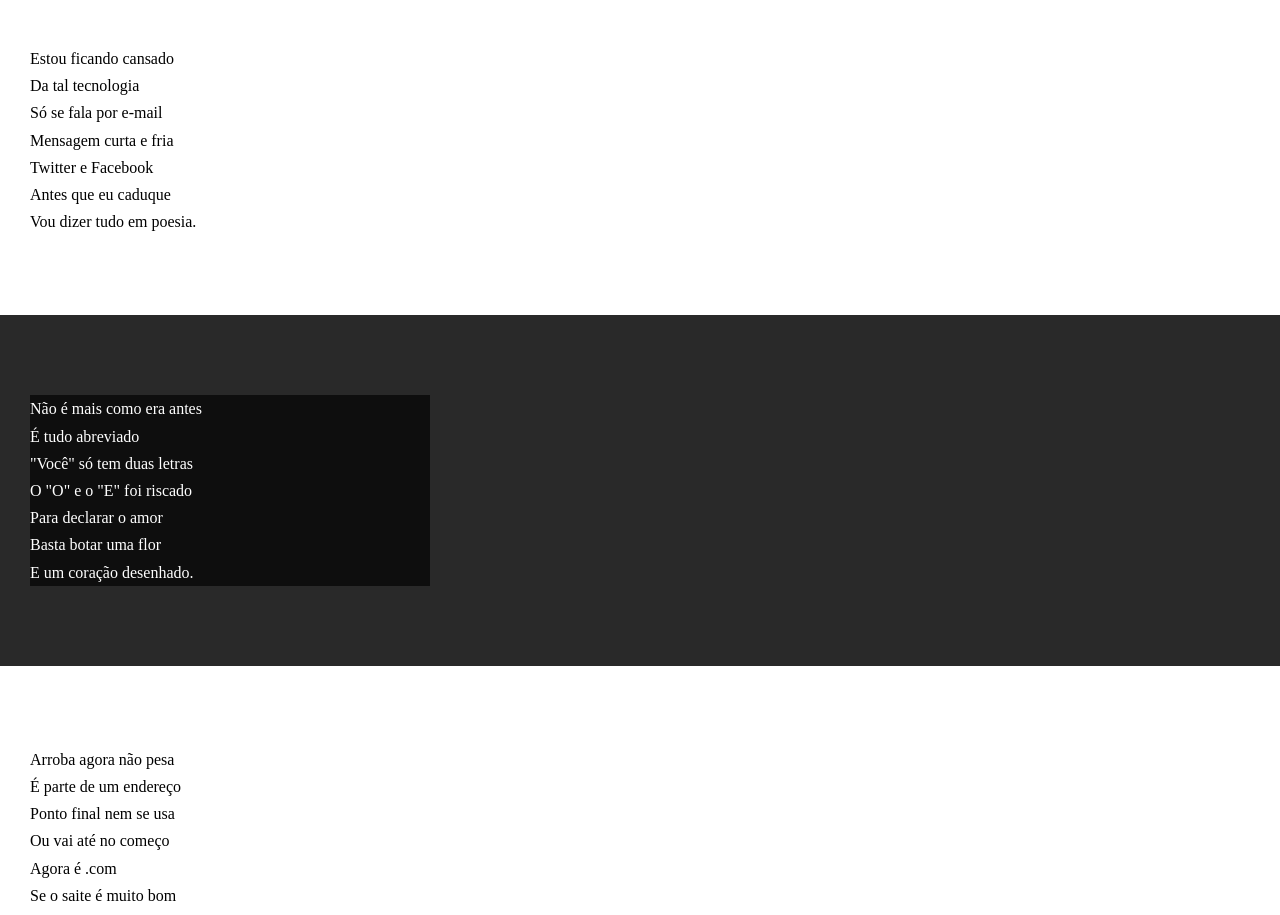
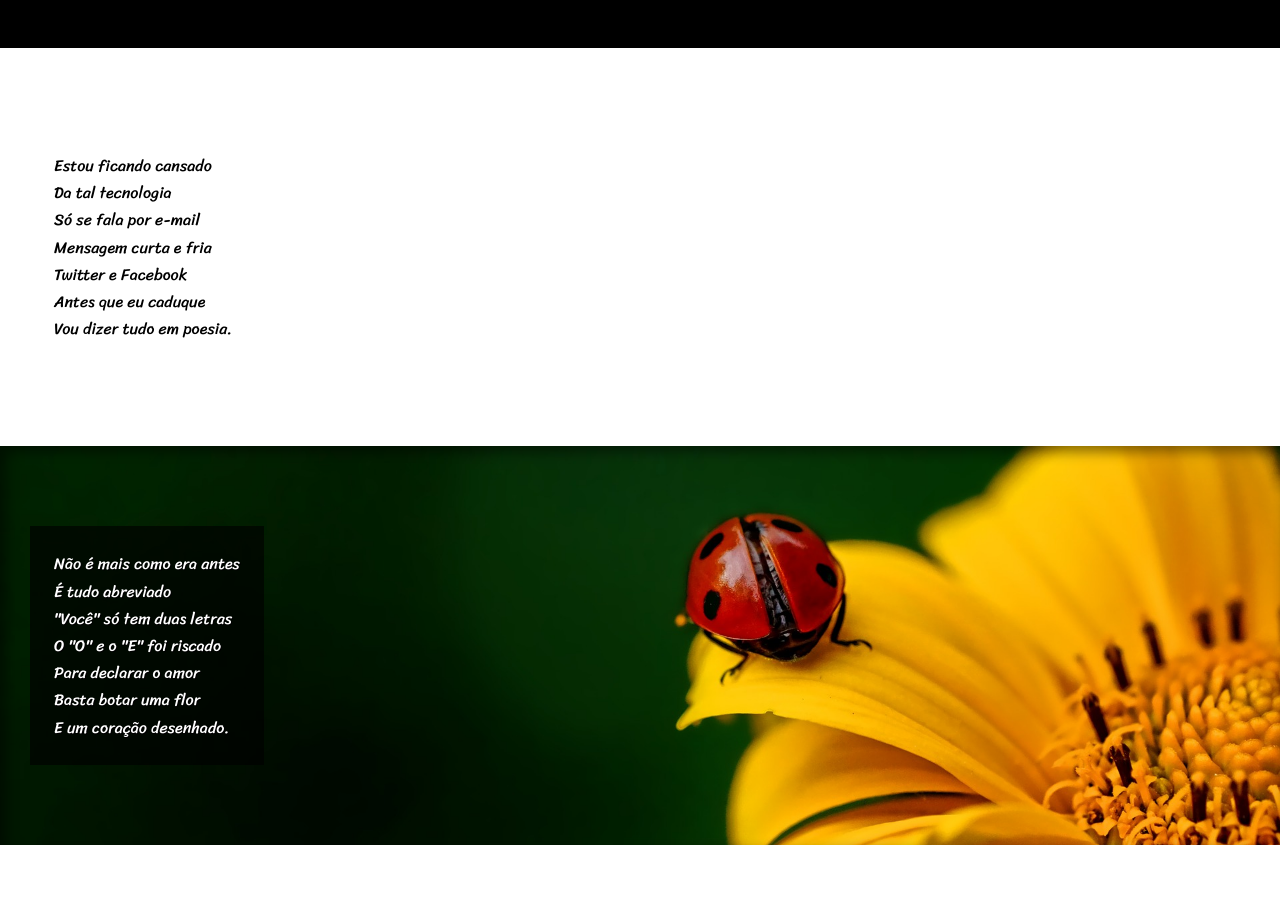
Before and after one commit to RubensDevs/Exercicio_cordel, a plain HTML site: page index.html in a window 1280 px wide. Shown: the part 190-1105 px from the top of the page. Drawn offline with Linux system fonts and the light colour scheme.

Commit message:
Finish cordel

```diff
--- a/index.html
+++ b/index.html
@@ -23,7 +23,7 @@
             </p>
         </section>
 
-        <section class="imagem">
+        <section class="imagem" id="img01">
             <p>
                 Não é mais como era antes <br>
                 É tudo abreviado <br>
@@ -57,7 +57,7 @@
             </p>
         </section>
 
-        <section class="imagem">
+        <section class="imagem" id="img02">
             <p>
                 Tenho saudade das cartas <br>
                 Escritas com a própria mão <br>
--- a/style.css
+++ b/style.css
@@ -1,7 +1,14 @@
 @charset "UTF-8";
 /*https://professorguanabara.github.io/projeto-cordel/*/
-@import url();
+@import url('https://fonts.googleapis.com/css2?family=Passion+One&family=Sriracha&display=swap');
 
+:root{
+
+    --fonte1:Verdana, Geneva, Tahoma, sans-serif;
+    --fonte2: 'Passion One', sans-serif;
+    --fonte3: 'Sriracha', cursive;
+
+}
 *{
     margin: 0px;
     padding: 0px;
@@ -20,6 +27,8 @@ header{
 header > h1{
     padding-top: 50px ;
     font-variant: small-caps;
+    font-family: var(--fonte2);
+    font-size: 8.5vw;
 }
 header p{
     padding-bottom: 50px;
@@ -37,6 +46,10 @@ section{
     padding-bottom: 10vh;
     line-height: 1.7em;
     padding-left: 30px;
+    font-family: var(--fonte3);
+}
+section > p{
+    padding: 1.5em;
 }
 section.normal{
     background-color: white;
@@ -45,13 +58,27 @@ section.normal{
 section.imagem{
     background-color: rgba(0, 0, 0, 0.758);
     color: white;
+    box-shadow: inset 6px 6px 13px 0px rgba(0, 0, 0, 0.477);
+    background-size: cover;
+
+    background-attachment: fixed;
 }
 
 section.imagem > p{
     background-color: rgba(0, 0, 0, 0.653);
-    width: 400px;
+    display: inline-block;
+    text-shadow: 1px 1px 0px black;
 }
 
+section#img01{
+    background-image: url("imagens/background001.jpg");
+    background-position: right center;
+}
+
+section#img02{
+    background-image: url("imagens/background002.jpg");
+    background-position: left center;
+}
 footer{
     background-color: black;
     color: white;
```
